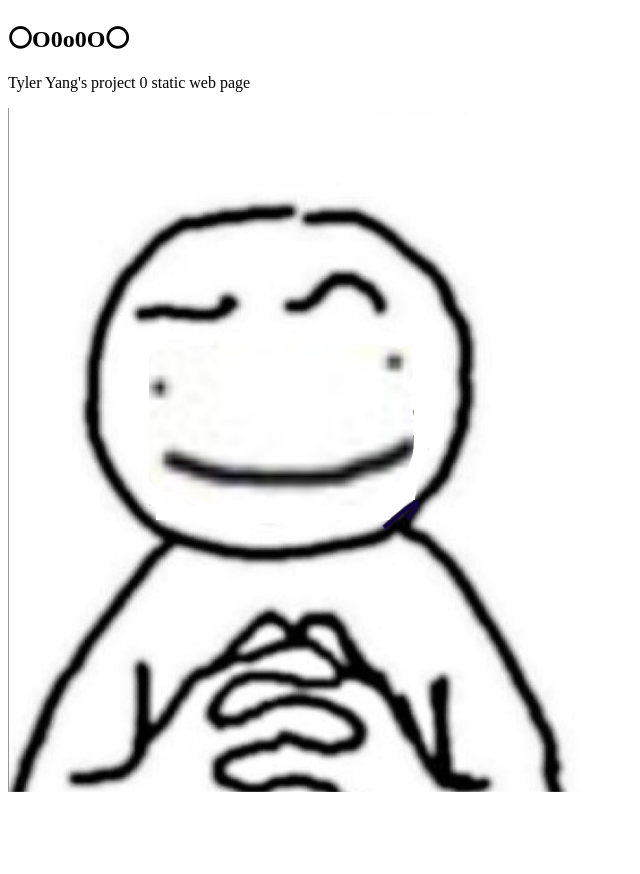
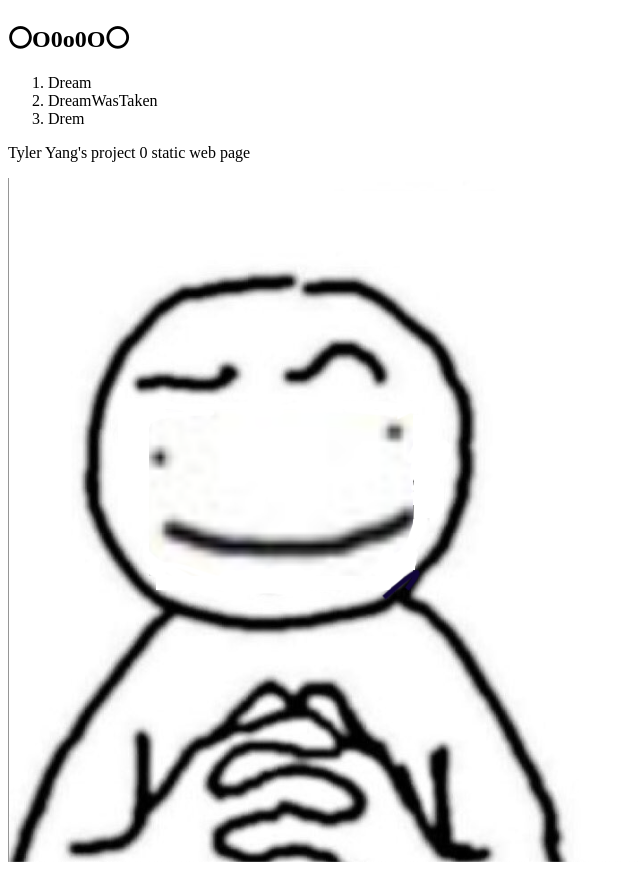
Before and after one commit to TianyiYang-Tyler/CS291A_proj0, a plain HTML site: page index.html in a window 1280 px wide. Shown: the part 61-935 px from the top of the page, without its empty margins (0-640 px from the left). Before the commit the page ends 865 px from the top, so only its background shows below. Drawn offline with Linux system fonts and the light colour scheme.

Commit message:
Update index.html

```diff
--- a/index.html
+++ b/index.html
@@ -6,6 +6,11 @@
 <body>
 <h1>hello world!</h1>
 <h2>〇O0o0O〇</h2>
+  <ol>
+    <li>Dream</li>
+    <li>DreamWasTaken</li>
+    <li>Drem</li>
+  </ol>
 <p>Tyler Yang's project 0 static web page</p>
 <img src="DreamTheMolesta.png">
 </body>
```
